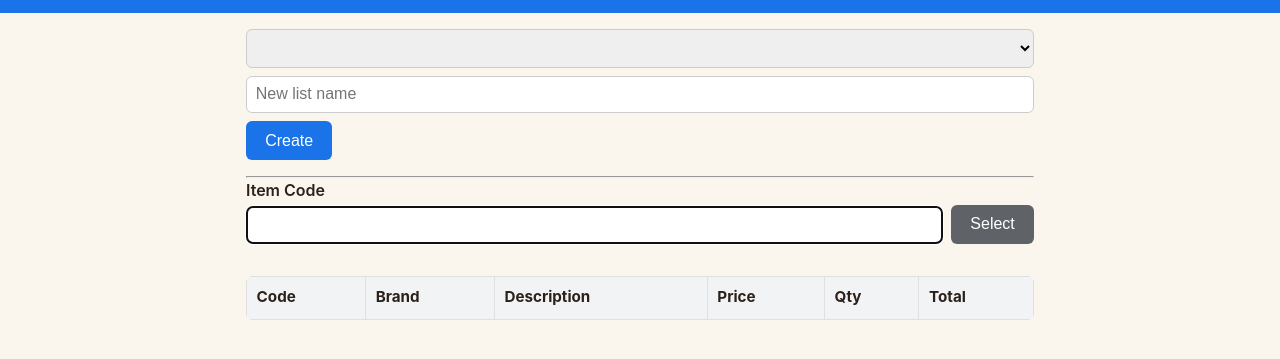
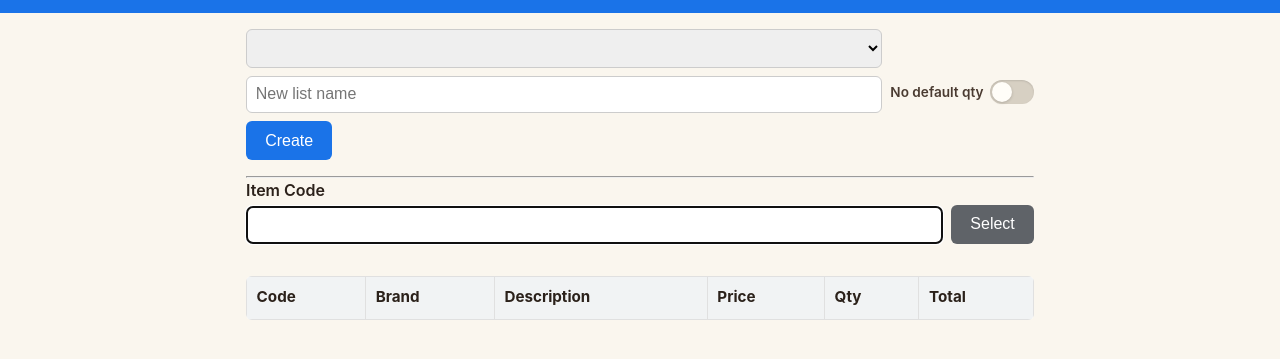
Before and after one commit to KarshBa/INVENTORY_COUNTS, a website: page public/user.html in a window 1280 px wide. Shown: the part 67-426 px from the top of the page. Drawn offline with Linux system fonts and the light colour scheme; no server answers.

Commit message:
Update user.html

```diff
--- a/public/user.html
+++ b/public/user.html
@@ -40,11 +40,21 @@ button[data-delta="-5"] {
 <body>
 <header><h1>Inventory Counts</h1></header>
 <main>
-  <div class="input-group flex">
+<div class="input-group flex" style="justify-content:space-between;align-items:center;">
+  <div class="flex" style="flex:1;min-width:0;">
     <select id="listSelect"></select>
     <input type="text" id="newListName" placeholder="New list name" />
     <button id="createListBtn">Create</button>
   </div>
+
+  <label class="image-toggle" for="qtyDefaultToggle" title="When on, qty will not auto-fill with 1 after select/reset.">
+    <span>No default qty</span>
+    <span class="toggle-switch">
+      <input type="checkbox" id="qtyDefaultToggle" />
+      <span class="toggle-slider" aria-hidden="true"></span>
+    </span>
+  </label>
+</div>
   <hr />
   <form id="itemForm" autocomplete="off">
     <div class="input-group flex" style="align-items:flex-end;">
@@ -61,13 +71,6 @@ button[data-delta="-5"] {
       </div>
       <div class="input-group" style="max-width:200px;"><label for="price">Price</label><input type="number" step="0.01" id="price" /></div>
       <div class="flex" style="margin-top:.5rem;align-items:flex-end;justify-content:space-between;gap:.75rem;flex-wrap:wrap;">
-  <label class="image-toggle" for="qtyDefaultToggle" title="When on, qty will not auto-fill with 1 after select/reset.">
-    <span>No default qty</span>
-    <span class="toggle-switch">
-      <input type="checkbox" id="qtyDefaultToggle" />
-      <span class="toggle-slider" aria-hidden="true"></span>
-    </span>
-  </label>
 
   <div class="flex" style="align-items:flex-end;gap:.5rem;">
     <button type="button" data-delta="-5">-5</button>
```
